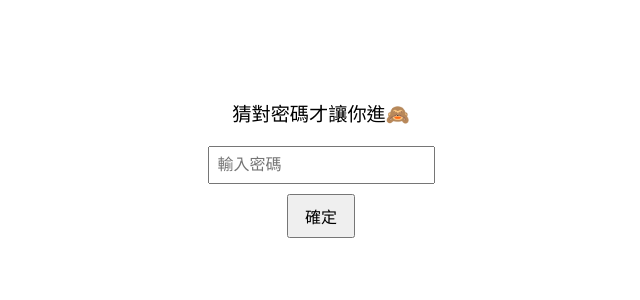
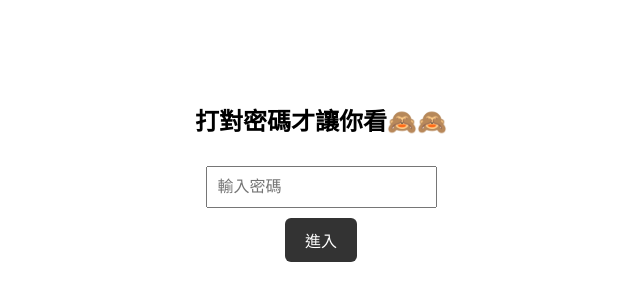
Before and after one commit to joy9284/To-Yun, a plain HTML site: page index.html in a window 1280 px wide. Shown: the part 228-528 px from the top of the page, without its empty margins (319-959 px from the left). Drawn offline with Linux system fonts and the light colour scheme.

Commit message:
更新 index.html

```diff
--- a/index.html
+++ b/index.html
@@ -3,7 +3,7 @@
 <head>
   <meta charset="UTF-8">
   <meta name="viewport" content="width=device-width, initial-scale=1.0">
-  <title>叮咚!小驚喜來了</title>
+  <title>叮咚!小驚喜來啦～</title>
   <style>
     body {
       margin: 0;
@@ -15,73 +15,65 @@
       font-family: "Noto Sans TC", sans-serif;
     }
     img {
-      max-width: 90%;
+      max-width: 80%;
       max-height: 80vh;
       cursor: pointer;
       border-radius: 12px;
-      box-shadow: 0 4px 10px rgba(0,0,0,0.1);
+      box-shadow: 0 4px 10px rgba(0, 0, 0, 0.1);
+      display: none;
     }
-    #password-screen {
-      position: fixed;
-      inset: 0;
-      background: white;
+    #passwordContainer {
       display: flex;
       flex-direction: column;
-      justify-content: center;
       align-items: center;
-      z-index: 9999;
     }
-    #password-screen input {
-      padding: 8px;
-      font-size: 1rem;
+    input {
+      padding: 10px;
+      font-size: 16px;
+      margin-top: 10px;
     }
-    #password-screen button {
+    button {
+      padding: 10px 20px;
       margin-top: 10px;
-      padding: 8px 16px;
-      font-size: 1rem;
-    }
-    #error-msg {
-      color: red;
-      margin-top: 10px;
+      font-size: 16px;
+      background-color: #333;
+      color: white;
+      border: none;
+      border-radius: 6px;
+      cursor: pointer;
     }
   </style>
 </head>
 <body>
-  <div id="password-screen">
-    <p style="font-size: 1.2rem;">猜對密碼才讓你進🙈</p>
-    <input type="password" id="password-input" placeholder="輸入密碼" />
-    <button onclick="checkPassword()">確定</button>
-    <p id="error-msg"></p>
+
+  <div id="passwordContainer">
+    <h2>打對密碼才讓你看🙈🙈</h2>
+    <input type="password" id="passwordInput" placeholder="輸入密碼">
+    <button onclick="checkPassword()">進入</button>
   </div>
 
-  <div id="main-content" style="display: none;">
-    <img id="gallery" src="1.GIF" alt="是卡片" />
-  </div>
+  <img id="gallery" src="1.GIF" alt="是卡片" />
 
   <script>
-    function checkPassword() {
-      const correctPassword = "9284";
-      const input = document.getElementById("password-input").value;
-      const errorMsg = document.getElementById("error-msg");
-
-      if (input === correctPassword) {
-        document.getElementById("password-screen").style.display = "none";
-        document.getElementById("main-content").style.display = "flex";
-      } else {
-        errorMsg.textContent = "密碼錯誤，請再試一次";
-      }
-    }
-
     const images = ["1.GIF", "2.GIF", "3.GIF", "4.GIF", "5.GIF", "6.GIF"];
     let index = 0;
 
-    document.addEventListener("DOMContentLoaded", () => {
-      const gallery = document.getElementById("gallery");
-      gallery.addEventListener("click", () => {
-        index = (index + 1) % images.length;
-        gallery.src = images[index];
-      });
-    });
+    function checkPassword() {
+      const input = document.getElementById("passwordInput").value;
+      if (input === "9284") {
+        document.getElementById("passwordContainer").style.display = "none";
+        const gallery = document.getElementById("gallery");
+        gallery.style.display = "block";
+
+        gallery.addEventListener("click", () => {
+          index = (index + 1) % images.length;
+          gallery.src = images[index] + "?t=" + new Date().getTime();
+        });
+      } else {
+        alert("猜錯啦～");
+      }
+    }
   </script>
+
 </body>
 </html>
```
